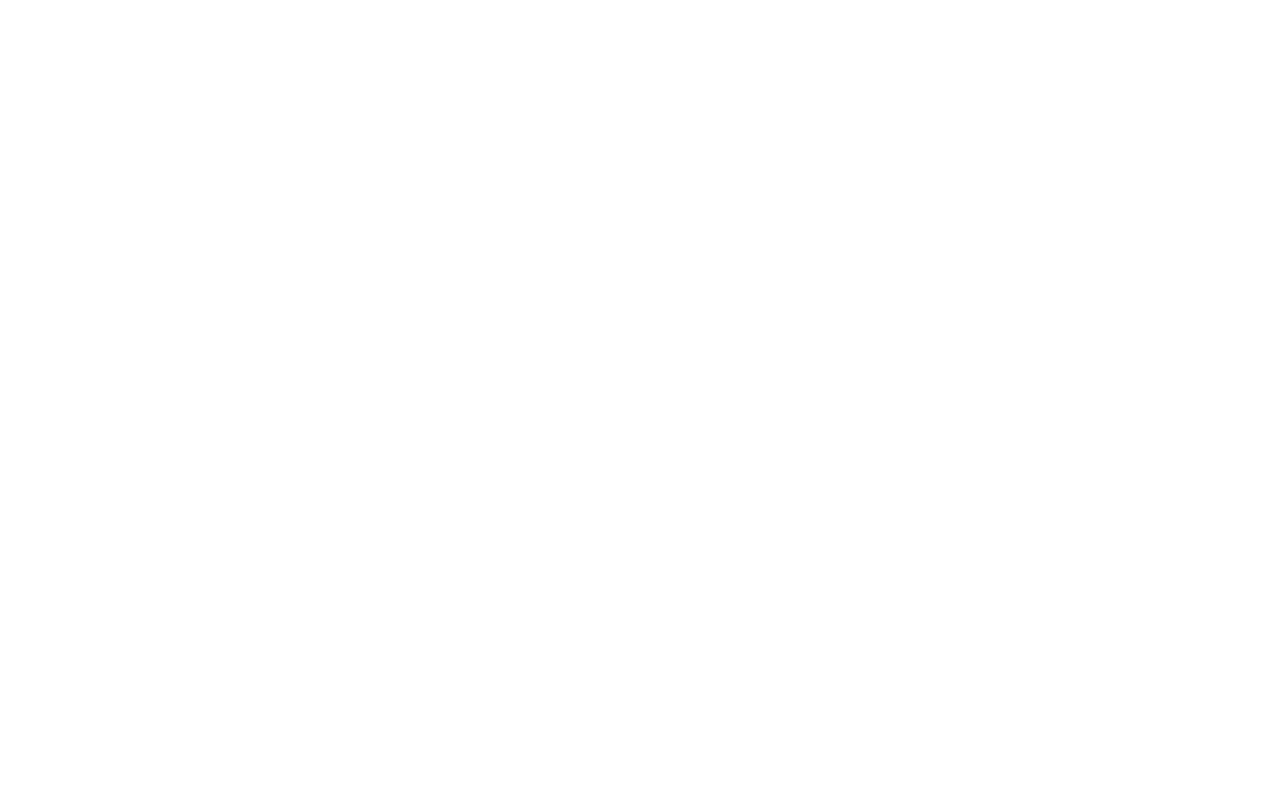
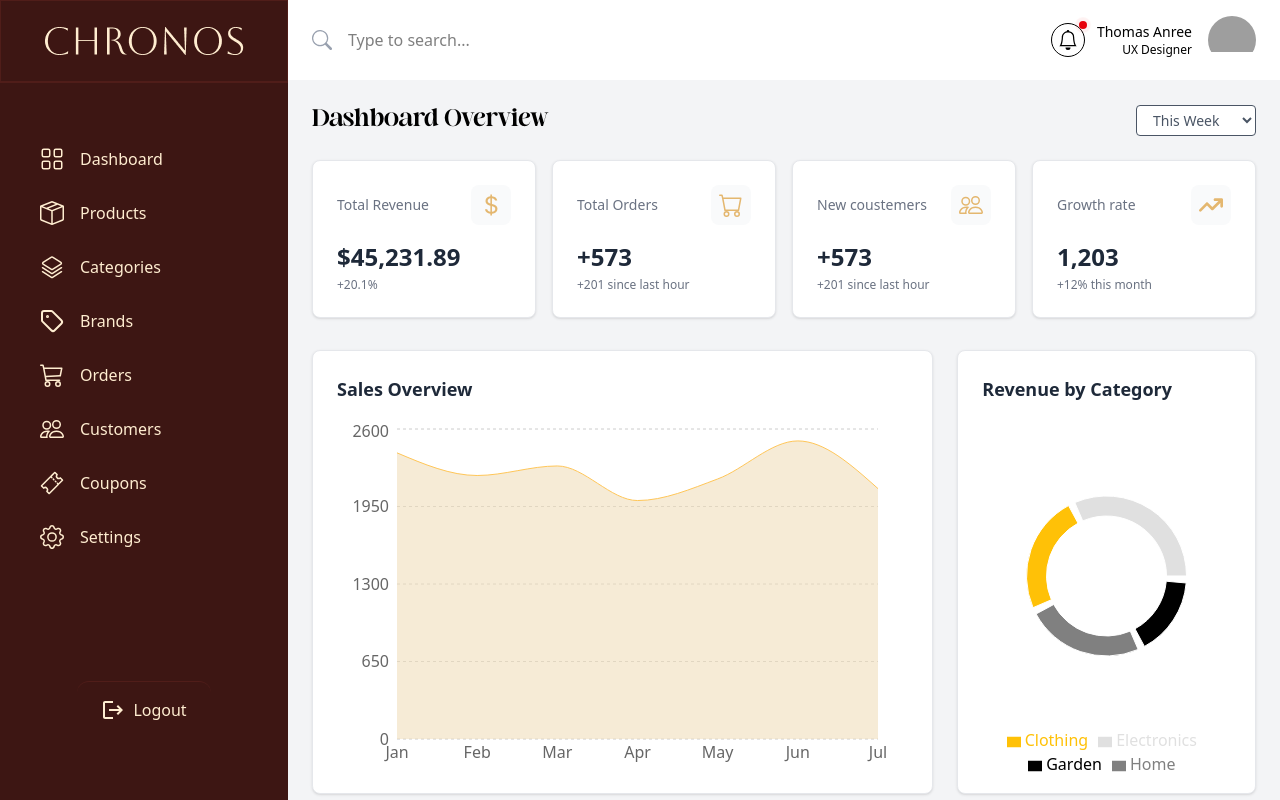
Before and after one commit to Tron-Technolegies/Chronus-Admin, a React (Vite) app: page /dashboard in a window 1280 px wide. Before the commit this address had no page. Built offline with nearby package versions, Linux system fonts and the light colour scheme; grey boxes are pictures that could not be loaded.

Commit message:
updated ui and created other pages

```diff
--- a/package.json
+++ b/package.json
@@ -10,11 +10,17 @@
     "preview": "vite preview"
   },
   "dependencies": {
+    "@emotion/react": "^11.14.0",
+    "@emotion/styled": "^11.14.1",
+    "@mui/material": "^7.3.7",
     "@tailwindcss/vite": "^4.1.18",
+    "chance": "^1.1.13",
+    "mui": "^0.0.1",
     "react": "^19.2.0",
     "react-dom": "^19.2.0",
     "react-icons": "^5.5.0",
     "react-router-dom": "^7.13.0",
+    "react-virtuoso": "^4.18.1",
     "recharts": "^3.7.0",
     "tailwindcss": "^4.1.18"
   },
--- a/src/App.jsx
+++ b/src/App.jsx
@@ -1,9 +1,9 @@
-
 import { Routes, Route } from "react-router-dom";
 import "./App.css";
 import HomeLayout from "./components/Layout/HomeLayout";
 import Dashboard from "./pages/Dashboard";
 import OrderTable from "./components/Orders/OrderTable";
+import Products from "./pages/Products";
 
 function App() {
   return (
@@ -11,8 +11,9 @@
       <Routes>
         <Route path="/" element={<HomeLayout />}>
           <Route index element={<Dashboard />} />
+          <Route path="dashboard" element={<Dashboard />} />
+          <Route path="products" element={<Products />} />
           <Route path="orders" element={<OrderTable />} />
-          {/* Add more routes here as needed */}
         </Route>
       </Routes>
     </>
--- /dev/null
+++ b/src/api/api.js
@@ -0,0 +1,2 @@
+const api = "http://localhost:8000/";
+export default api;
--- a/src/components/Dashboard/DashboardStats.jsx
+++ b/src/components/Dashboard/DashboardStats.jsx
@@ -1,5 +1,6 @@
 import React from "react";
 import { BsCurrencyDollar, BsCart, BsPeople } from "react-icons/bs";
+import { FaArrowTrendUp } from "react-icons/fa6";
 
 const DashboardStats = () => {
   const stats = [
@@ -7,44 +8,39 @@
       title: "Total Revenue",
       value: "$45,231.89",
       rate: "+20.1%",
-      icon: <BsCurrencyDollar className="text-2xl text-emerald-500" />,
-      color: "bg-emerald-50",
+      icon: <BsCurrencyDollar className="text-2xl text-[#e4b76f]" />,
+      color: "bg-gray-50",
     },
     {
-      title: "Orders",
+      title: "Total Orders",
       value: "+573",
       rate: "+201 since last hour",
-      icon: <BsCart className="text-2xl text-blue-500" />,
-      color: "bg-blue-50",
+      icon: <BsCart className="text-2xl text-[#e4b76f]" />,
+      color: "bg-gray-50",
     },
     {
-      title: "Active Now",
+      title: "New coustemers",
       value: "+573",
       rate: "+201 since last hour",
-      icon: <BsPeople className="text-2xl text-orange-500" />,
-      color: "bg-orange-50",
+      icon: <BsPeople className="text-2xl text-[#e4b76f]" />,
+      color: "bg-gray-50",
     },
     {
-       title: "Total Customers",
-       value: "1,203",
-       rate: "+12% this month",
-       icon: <BsPeople className="text-2xl text-purple-500" />,
-       color: "bg-purple-50",
-    }
+      title: "Growth rate",
+      value: "1,203",
+      rate: "+12% this month",
+      icon: <FaArrowTrendUp className="text-2xl text-[#e4b76f]" />,
+      color: "bg-gray-50",
+    },
   ];
 
   return (
     <div className="grid grid-cols-1 gap-4 md:grid-cols-2 lg:grid-cols-4">
       {stats.map((stat, index) => (
-        <div
-          key={index}
-          className="rounded-lg border border-gray-200 bg-white p-6 shadow-sm"
-        >
+        <div key={index} className="rounded-lg border border-gray-200 bg-white p-6 shadow-sm">
           <div className="flex items-center justify-between">
             <h3 className="text-sm font-medium text-gray-500">{stat.title}</h3>
-            <div className={`rounded-full p-2 ${stat.color}`}>
-              {stat.icon}
-            </div>
+            <div className={`rounded-lg p-2 ${stat.color}`}>{stat.icon}</div>
           </div>
           <div className="mt-4">
             <h2 className="text-2xl font-bold text-gray-800">{stat.value}</h2>
--- a/src/components/Dashboard/RevenuePieChart.jsx
+++ b/src/components/Dashboard/RevenuePieChart.jsx
@@ -8,14 +8,12 @@
   { name: "Garden", value: 200 },
 ];
 
-const COLORS = ["#0088FE", "#00C49F", "#FFBB28", "#FF8042"];
+const COLORS = ["#e0e0e0", "#FFC107", "gray", "black"];
 
 const RevenuePieChart = () => {
   return (
     <div className="col-span-12 rounded-lg border border-gray-200 bg-white p-6 shadow-sm xl:col-span-4">
-      <h3 className="mb-4 text-lg font-semibold text-gray-800">
-        Revenue by Category
-      </h3>
+      <h3 className="mb-4 text-lg font-semibold text-gray-800">Revenue by Category</h3>
       <div className="h-[350px] w-full">
         <ResponsiveContainer width="100%" height="100%">
           <PieChart>
@@ -30,10 +28,7 @@
               dataKey="value"
             >
               {data.map((entry, index) => (
-                <Cell
-                  key={`cell-${index}`}
-                  fill={COLORS[index % COLORS.length]}
-                />
+                <Cell key={`cell-${index}`} fill={COLORS[index % COLORS.length]} />
               ))}
             </Pie>
             <Tooltip />
--- a/src/components/Layout/Sidebar.jsx
+++ b/src/components/Layout/Sidebar.jsx
@@ -1,25 +1,25 @@
 import React from "react";
 import { Link, useLocation } from "react-router-dom";
-import {
-  BsGrid,
-  BsCart3,
-  BsBoxSeam,
-  BsPeople,
-  BsGraphUp,
-  BsGear
-} from "react-icons/bs";
+import { BsGrid, BsCart3, BsBoxSeam, BsPeople, BsGraphUp, BsGear } from "react-icons/bs";
+import { GoStack } from "react-icons/go";
+import { LuTag } from "react-icons/lu";
+import { IoTicketOutline } from "react-icons/io5";
+import { IoMdClose } from "react-icons/io";
+import { MdLogout } from "react-icons/md";
 
 const Sidebar = ({ sidebarOpen, setSidebarOpen }) => {
   const location = useLocation();
   const pathname = location.pathname;
 
   const menuItems = [
-    { name: "Dashboard", path: "/", icon: <BsGrid size={20} /> },
-    { name: "Orders", path: "/orders", icon: <BsCart3 size={20} /> },
-    { name: "Products", path: "/products", icon: <BsBoxSeam size={20} /> },
-    { name: "Customers", path: "/customers", icon: <BsPeople size={20} /> },
-    { name: "Analytics", path: "/analytics", icon: <BsGraphUp size={20} /> },
-    { name: "Settings", path: "/settings", icon: <BsGear size={20} /> },
+    { name: "Dashboard", path: "/", icon: <BsGrid size={24} /> },
+    { name: "Products", path: "/products", icon: <BsBoxSeam size={24} /> },
+    { name: "Categories", path: "/categories", icon: <GoStack size={24} /> },
+    { name: "Brands", path: "/brands", icon: <LuTag size={24} /> },
+    { name: "Orders", path: "/orders", icon: <BsCart3 size={24} /> },
+    { name: "Customers", path: "/customers", icon: <BsPeople size={24} /> },
+    { name: "Coupons", path: "/copuon", icon: <IoTicketOutline size={24} /> },
+    { name: "Settings", path: "/settings", icon: <BsGear size={24} /> },
   ];
 
   return (
@@ -30,31 +30,16 @@
       style={{ backgroundColor: "#3D1613", color: "#FFEDD0" }}
     >
       {/* Sidebar Header */}
-      <div className="flex items-center justify-between gap-2 px-6 py-5.5 lg:py-6.5">
-        <Link to="/" className="flex items-center gap-2 text-2xl font-bold">
-           Chronas
+      <div className="flex items-center justify-between gap-2 px-6 py-5.5 lg:py-6.5 border border-[#56201cc6]">
+        <Link to="/" className="flex items-center m-auto gap-2 text-2xl font-bold">
+          <img src="/chronos.png" alt="" />{" "}
         </Link>
-        <button
-          onClick={() => setSidebarOpen(!sidebarOpen)}
-          className="block lg:hidden"
-        >
-          <svg
-            className="fill-current"
-            width="20"
-            height="18"
-            viewBox="0 0 20 18"
-            fill="none"
-            xmlns="http://www.w3.org/2000/svg"
-          >
-            <path
-              d="M19 8.175H2.98748L9.36248 1.6875C9.69998 1.35 9.69998 0.825 9.36248 0.4875C9.02498 0.15 8.49998 0.15 8.16248 0.4875L0.399976 8.3625C0.0624756 8.7 0.0624756 9.225 0.399976 9.5625L8.16248 17.4375C8.31248 17.5875 8.53748 17.7 8.76248 17.7C8.98748 17.7 9.17498 17.625 9.36248 17.475C9.69998 17.1375 9.69998 16.6125 9.36248 16.275L3.02498 9.8625H19C19.45 9.8625 19.825 9.4875 19.825 9.0375C19.825 8.55 19.45 8.175 19 8.175Z"
-              fill=""
-            />
-          </svg>
+        <button onClick={() => setSidebarOpen(!sidebarOpen)} className="block lg:hidden">
+          <IoMdClose size={24} />
         </button>
       </div>
 
-      <div className="flex flex-col overflow-y-auto duration-300 ease-linear no-scrollbar">
+      <div className="flex flex-col overflow-y-auto duration-300 ease-linear no-scrollbar border-t border-[#56201cc6]">
         <nav className="mt-5 px-4 py-4 lg:mt-9 lg:px-6">
           <div>
             <ul className="mb-6 flex flex-col gap-1.5">
@@ -62,8 +47,8 @@
                 <li key={item.name}>
                   <Link
                     to={item.path}
-                    className={`group relative flex items-center gap-2.5 rounded-sm px-4 py-2 font-medium duration-300 ease-in-out hover:bg-[#5A2420] ${
-                      pathname === item.path ? "bg-[#5A2420]" : ""
+                    className={`group relative flex items-center gap-4 rounded-xl px-4 py-3 font-medium duration-300 ease-in-out hover:bg-[#e1b30f] hover:text-black ${
+                      pathname === item.path ? "bg-[#e1b30f] text-black" : ""
                     }`}
                   >
                     {item.icon}
@@ -75,6 +60,10 @@
           </div>
         </nav>
       </div>
+      <button className="mt-20 border-t border-[#56201cc6] flex items-center gap-2 px-6 py-4 hover:bg-[#e1b30f] rounded-xl mx-auto">
+        <MdLogout size={24} />
+        Logout
+      </button>
     </aside>
   );
 };
--- /dev/null
+++ b/src/components/products/ProductTable.jsx
@@ -0,0 +1,42 @@
+import Table from "@mui/material/Table";
+import TableBody from "@mui/material/TableBody";
+import TableCell from "@mui/material/TableCell";
+import TableContainer from "@mui/material/TableContainer";
+import TableHead from "@mui/material/TableHead";
+import TableRow from "@mui/material/TableRow";
+import Paper from "@mui/material/Paper";
+
+export default function BasicTable() {
+  const rows = [];
+  return (
+    <TableContainer component={Paper}>
+      <Table sx={{ minWidth: 650 }} aria-label="simple table">
+        <TableHead>
+          <TableRow>
+            <TableCell>Product</TableCell>
+            <TableCell sx={{}} align="right">
+              Category
+            </TableCell>
+            <TableCell align="right">Price</TableCell>
+            <TableCell align="right">Stock</TableCell>
+            <TableCell align="right">Status</TableCell>
+            <TableCell align="right">Actions</TableCell>
+          </TableRow>
+        </TableHead>
+        <TableBody>
+          {rows.map((row) => (
+            <TableRow key={row.name} sx={{ "&:last-child td, &:last-child th": { border: 0 } }}>
+              <TableCell component="th" scope="row">
+                {row.name}
+              </TableCell>
+              <TableCell align="right">{row.calories}</TableCell>
+              <TableCell align="right">{row.fat}</TableCell>
+              <TableCell align="right">{row.carbs}</TableCell>
+              <TableCell align="right">{row.protein}</TableCell>
+            </TableRow>
+          ))}
+        </TableBody>
+      </Table>
+    </TableContainer>
+  );
+}
--- /dev/null
+++ b/src/pages/Products.jsx
@@ -0,0 +1,11 @@
+import React from "react";
+import ProductTable from "../components/products/ProductTable";
+
+export default function Products() {
+  return (
+    <div>
+      <h1>Products</h1>
+      <ProductTable />
+    </div>
+  );
+}
```
Also changed, not shown: src/components/Layout/Header.jsx (+3 -6 lines), public/chronos.png (added), src/components/Brands/BrandTable.jsx (added), src/components/categories/CategoriesTable.jsx (added), 1 other file (tests, documents, lock files or other folders).
